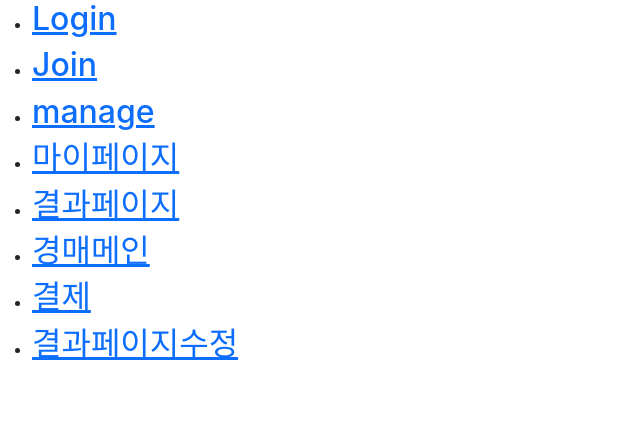
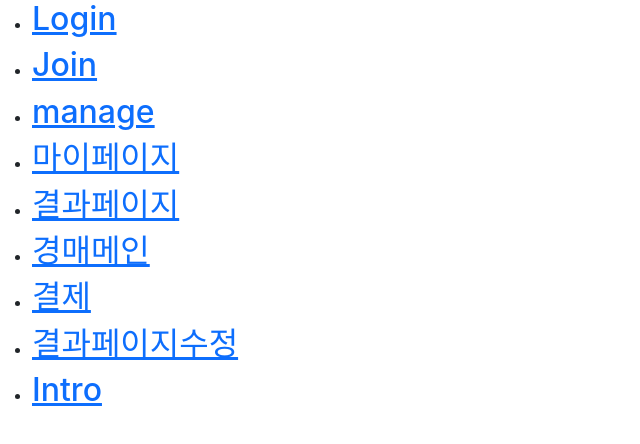
Before and after one commit to bit701team1/teamSOS, a React (Create React App) app in the folder src/main/reactjs/: page / in a window 1280 px wide. Shown: the top 444 px of the page, without its empty margins (0-640 px from the left). Built offline with nearby package versions, Linux system fonts and the light colour scheme; a web font is replaced by a local one.

Commit message:
수정: Menu에서 Intro 이동 가능토록 변경
Menu에서 Intro 이동 가능토록 변경

```diff
--- a/src/main/reactjs/src/user/Menu.js
+++ b/src/main/reactjs/src/user/Menu.js
@@ -14,6 +14,7 @@ function Menu(props) {
                 <li><NavLink to={"/auction"}><h2>경매메인</h2></NavLink></li>
                 <li><NavLink to={"/result"}><h2>결제</h2></NavLink></li>
                 <li><NavLink to={"/result2"}><h2>결과페이지수정</h2></NavLink></li>
+                <li><NavLink to={"/intro"}><h2>Intro</h2></NavLink></li>
             </ul>
         </div>
     );
```
